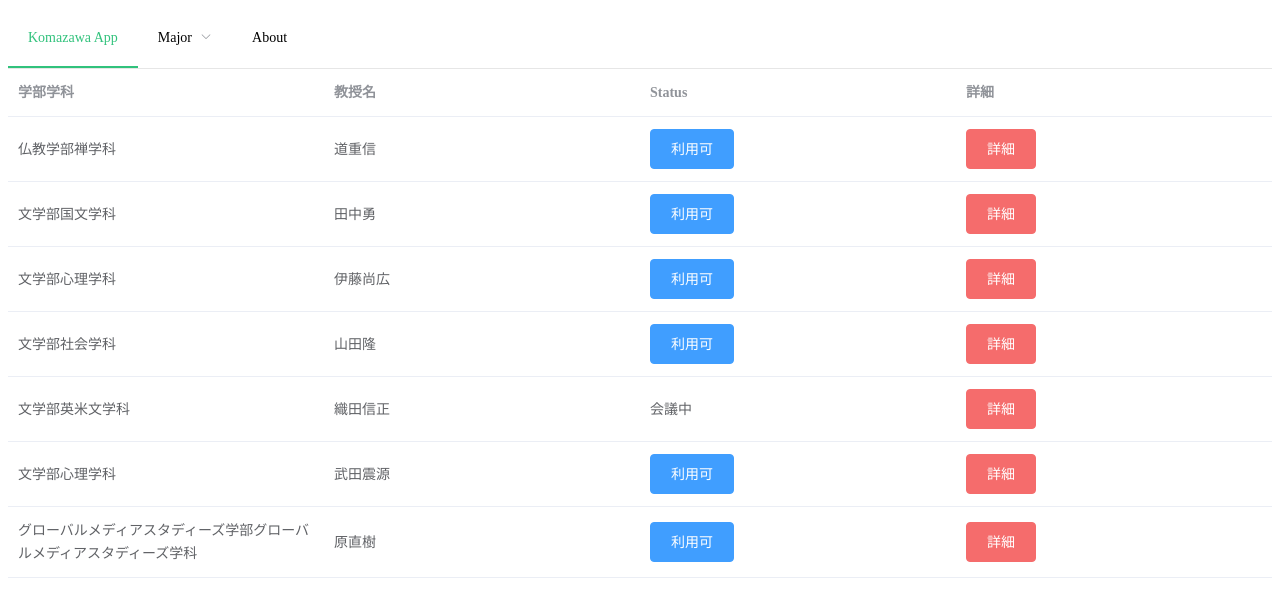
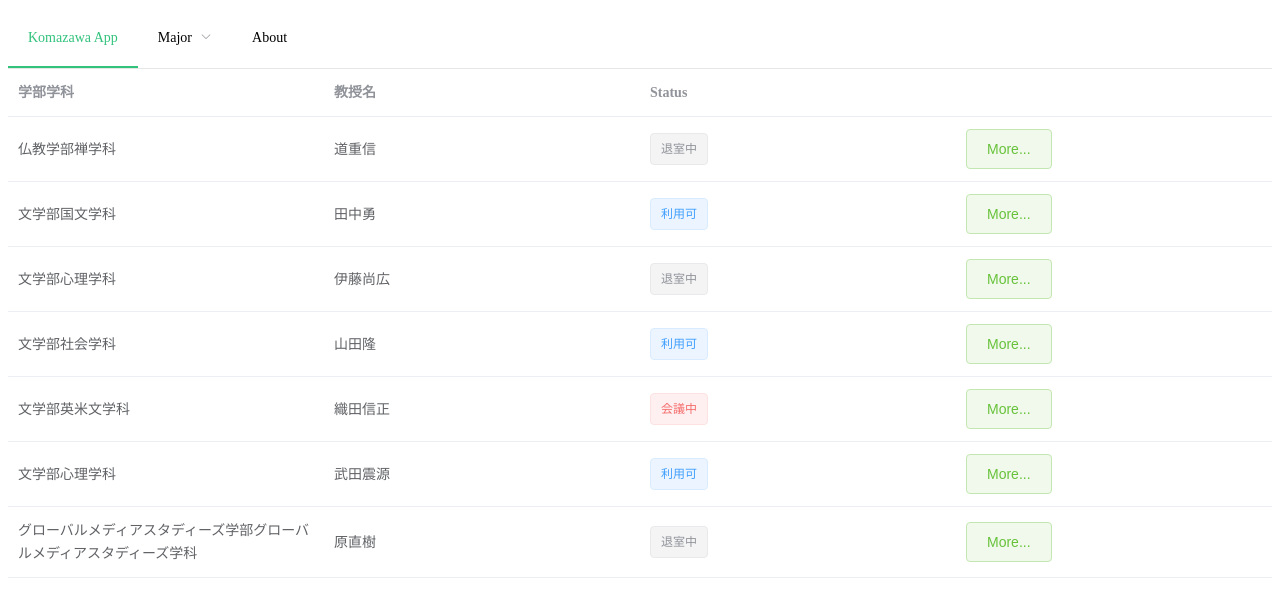
Before and after one commit to yukinakatani/vue-project, a Vue app in the folder app/vue-project/: page / in a window 1280 px wide. Shown: the top 600 px of the page. Built offline with nearby package versions, Linux system fonts and the light colour scheme.

Commit message:
Add Date and Modal on Index page

```diff
--- a/app/vue-project/src/components/professors/Index.vue
+++ b/app/vue-project/src/components/professors/Index.vue
@@ -36,28 +36,40 @@
             label="Status"
            >
             <template scope="scope">
-                <span v-if="scope.row.status===1"><el-button type="primary">利用可</el-button></span>
-                <span v-else-if="scope.row.status===2">退室中</span>
-                <span v-else-if="scope.row.status===3">会議中</span>
+                <span v-if="scope.row.status===1"><el-tag>利用可</el-tag></span>
+                <span v-else-if="scope.row.status===2"><el-tag type="info">退室中</el-tag></span>
+                <span v-else-if="scope.row.status===3"><el-tag type="danger">会議中</el-tag></span>
             </template>
            </el-table-column>
-           <el-table-column
-            label="詳細"
-           >
-           <template scope="scope">
-            <router-link
+           <el-table-column>
+           <!-- <template scope="scope"> -->
+            <!-- <router-link
             :to="`/professor/${scope.row.id}`"
-            >
-                <el-button type="danger">詳細</el-button>
-                </router-link>
-            </template>
+            > -->
+              <el-button type="success" plain @click="dialogVisible=true">More...</el-button>
+            <!-- </router-link> -->
+            <!-- </template> -->
            </el-table-column>
         </el-table>
+
+        <!-- Modal   -->
+        <el-dialog
+          title="Status"
+          :visible.sync="dialogVisible"
+          width="30%"
+        >
+          <span>詳細ページ</span>
+          <span slot="footer" class="dialog-footer">
+            <el-button @click="dialogVisible=false">Cancel</el-button>
+            <el-button type="primary" @click="dialogVisible = false">Confirm</el-button>
+          </span>
+        </el-dialog>
     </div>
   </div>
 </template>
 
 <script>
+
 
 export default {
     name: 'Index',
@@ -65,14 +77,16 @@ export default {
       return {
         //   Get Data From Firebase
           professors : [
-        {id:1, name:"道重信",university_major : 1,status:1},
+        {id:1, name:"道重信",university_major : 1,status:2},
         {id:2, name:"田中勇",university_major : 2,status:1},
-        {id:3, name:"伊藤尚広",university_major : 7,status:1},
+        {id:3, name:"伊藤尚広",university_major : 7,status:2},
         {id:4, name:"山田隆",university_major : 4,status:1},
         {id:5, name:"織田信正",university_major : 5,status:3},
         {id:6, name:"武田震源",university_major : 7, status:1},
-        {id:7, name:"原直樹",university_major : 16, status:1},
-      ]
+        {id:7, name:"原直樹",university_major : 16, status:2},
+      ],
+      dialogVisible: false
+
       }
     },
 
--- a/app/vue-project/src/views/Show.vue
+++ b/app/vue-project/src/views/Show.vue
@@ -1,6 +1,5 @@
 <template>
   <div class="home">
-   ID:{{professor.id}}
    教授名:{{professor.name}}
    <!-- 学部:{{professor.university_major}} -->
    <span v-if="professor.university_major===1">仏教学部禅学科</span>
@@ -19,7 +18,12 @@
                 <span v-else-if="professor.university_major===14">経営学部市場戦略学科</span>
                 <span v-else-if="professor.university_major===15">医療健康科学部診療放射線技術科学学科</span>
                 <span v-else-if="professor.university_major===16">グローバルメディアスタディーズ学部グローバルメディアスタディーズ学科</span>
+  {{time}}
+  {{dayOfWeek}}
+  {{month}}
+  {{date}}th
   </div>
+
 </template>
 <script>
 /* eslint-disable no-console */
@@ -40,21 +44,33 @@ export default {
         {id:6, name:"武田震源",university_major : 7, status:1},
         {id:7, name:"原直樹",university_major : 16, status:1},
       ],
-      professor : []
+      professor : [],
+      time : "",
+      dayOfWeek : "" ,
+      month : "",
+      date : ""
     }
   },
   mounted () {
       this.getUserDetail()
+      this.getNow()
   },
   methods:{
     getUserDetail () {
       const dataId = parseInt(this.$route.params.id,10);
       const data = this.professors.find(professor => (
         professor.id === dataId
-
       ));
       this.professor = data;
-      console.log(this.professor);
+    },
+    getNow () {
+      const today = new Date();
+      this.time = ("0"+today.getHours()).slice(-2) + ":" + ("0"+today.getMinutes()).slice(-2);
+      this.date = today.getDate();
+      const date = today.getDay();
+      this.dayOfWeek = [ "Sun,", "Mon,", "Tue,", "Wen,", "Thur,", "Fry,", "Sat," ][date];
+      const month = today.getMonth();
+      this.month = ['Jan','Feb','Mar','Apr','May','June','July','Aug','Sept','Oct','Nov','Dec'][month];
     }
   }
 
```
